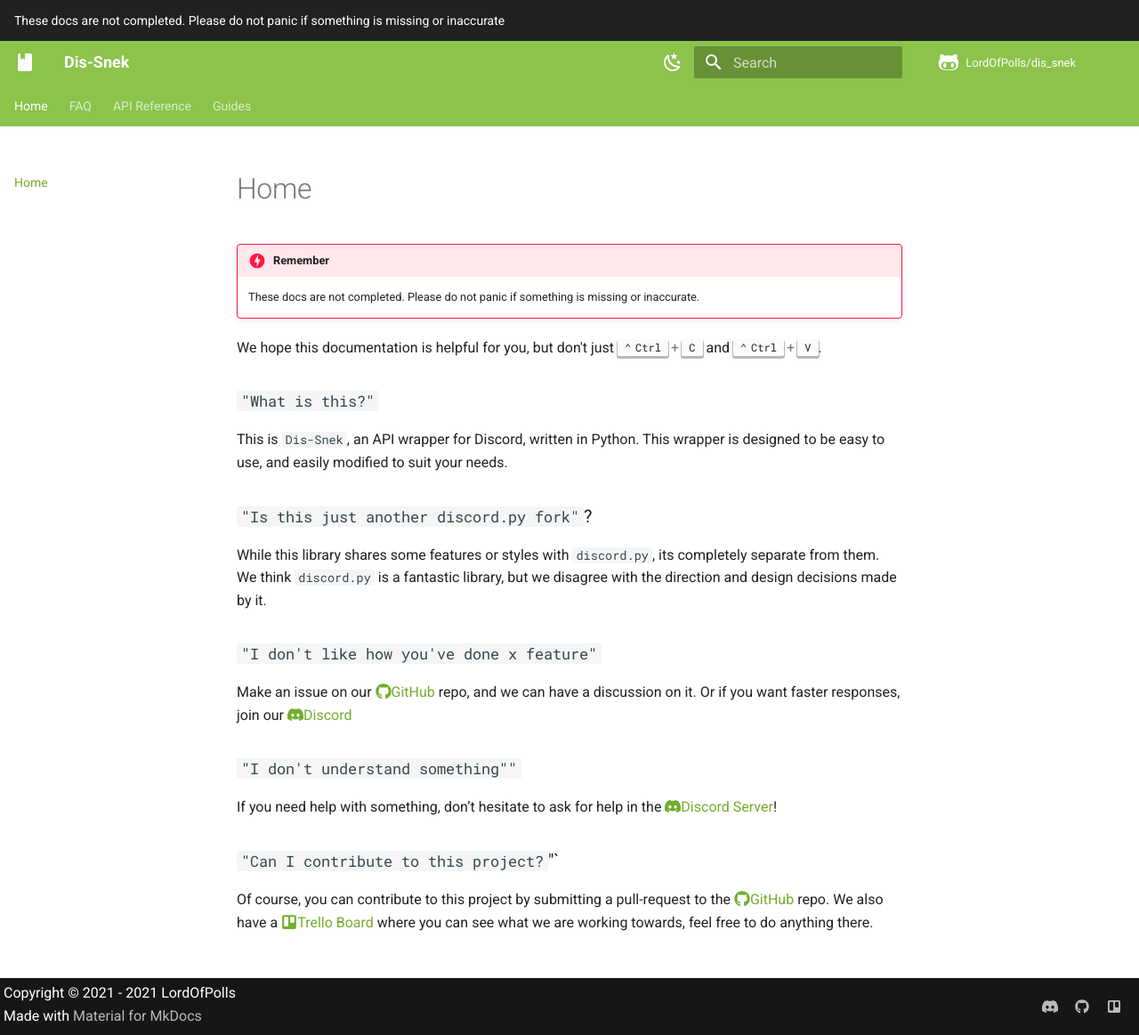
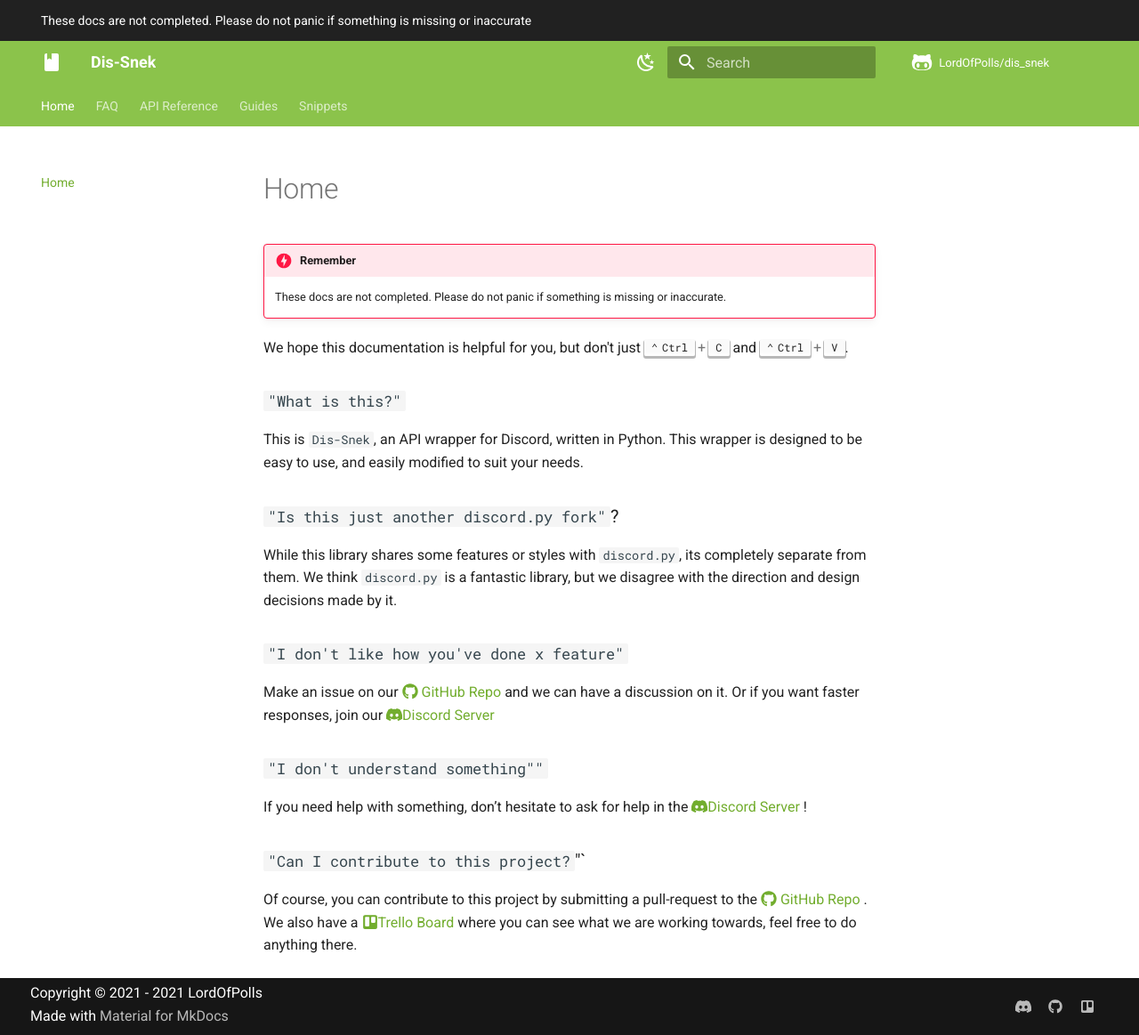
Before and after one commit to NAFTeam/NAFF, an MkDocs documentation site: the page built from docs/index.md, in a window 1280 px wide and 1163 px high. Shown: the whole window at 89% size. Built offline with MkDocs 1.6.1 and Material for MkDocs 9.7.7, drawn with Linux system fonts in a browser that asks for light colours; comment, search, counter and statistics services are not loaded; some of the changed lines change nothing that is shown.

Commit message:
Add snippets to docs

```diff
--- a/docs/extra.css
+++ b/docs/extra.css
@@ -1,8 +1,3 @@
-/* Makes the content wider */
-.md-grid {
-  max-width: initial;
-}
-
 /* Adds the bars to the left to make children more clear */
 div.doc-contents:not(.first) {
   padding-left: 25px;
--- a/docs/index.md
+++ b/docs/index.md
@@ -10,10 +10,17 @@
 While this library shares some features or styles with `discord.py`, its completely separate from them. We think `discord.py` is a fantastic library, but we disagree with the direction and design decisions made by it.
 
 ### `"I don't like how you've done x feature"`
-Make an issue on our [:fontawesome-brands-github:GitHub](https://github.com/Discord-Snake-Pit/Dis-Snek) repo, and we can have a discussion on it. Or if you want faster responses, join our [:fontawesome-brands-discord:Discord](https://discord.gg/WCtUY2CRVu)
+Make an issue on our
+--8<-- "github_link.md"
+and we can have a discussion on it. Or if you want faster responses, join our
+--8<-- "discord_inv.md"
 
 ### `"I don't understand something""`
-If you need help with something, don’t hesitate to ask for help in the [:fontawesome-brands-discord:Discord Server](https://discord.gg/WCtUY2CRVu)!
+If you need help with something, don’t hesitate to ask for help in the
+--8<-- "discord_inv.md"
+!
 
 ### `"Can I contribute to this project?`"`
-Of course, you can contribute to this project by submitting a pull-request to the [:fontawesome-brands-github:GitHub](https://github.com/Discord-Snake-Pit/Dis-Snek) repo. We also have a [:fontawesome-brands-trello:Trello Board](https://trello.com/b/LVjnmYKt/dev-board) where you can see what we are working towards, feel free to do anything there.
+Of course, you can contribute to this project by submitting a pull-request to the
+--8<-- "github_link.md"
+. We also have a [:fontawesome-brands-trello:Trello Board](https://trello.com/b/LVjnmYKt/dev-board) where you can see what we are working towards, feel free to do anything there.
--- /dev/null
+++ b/docs/snippets/discord_inv.md
@@ -0,0 +1 @@
+[:fontawesome-brands-discord:Discord Server](https://discord.gg/WCtUY2CRVu)
--- /dev/null
+++ b/docs/snippets/github_link.md
@@ -0,0 +1 @@
+[:fontawesome-brands-github: GitHub Repo](https://github.com/Discord-Snake-Pit/Dis-Snek)
--- a/mkdocs.yml
+++ b/mkdocs.yml
@@ -76,6 +76,9 @@
 markdown_extensions:
   - admonition
   - pymdownx.details
+  - pymdownx.snippets:
+      base_path: docs/snippets
+      check_paths: True
   - pymdownx.highlight:
       linenums: true
   - pymdownx.inlinehilite
```
